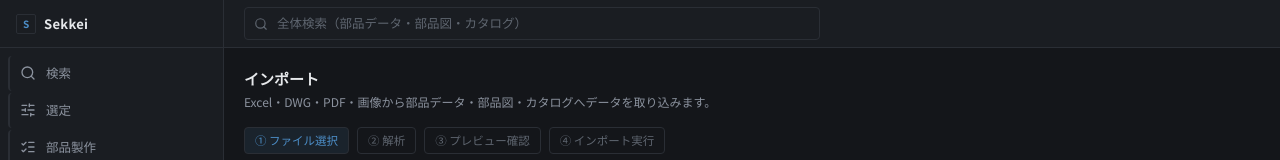
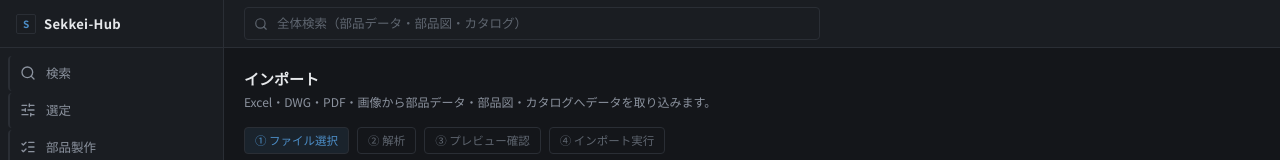
Before and after one commit to cuongluv92/Sekkei, a Next.js app: page /import in a window 1280 px wide. Shown: the top 160 px of the page. Built offline with nearby package versions, Linux system fonts and the light colour scheme.

Commit message:
Rename in-app display name to Sekkei-Hub
Update the browser tab title and sidebar logo/name (both ja and vi
dictionaries) from "Sekkei" to "Sekkei-Hub". This is the app's
displayed branding only — package name, repo name, and the Vercel
project/domain are unaffected.

```diff
--- a/src/app/layout.tsx
+++ b/src/app/layout.tsx
@@ -18,7 +18,7 @@ const geistMono = Geist_Mono({
 });
 
 export const metadata: Metadata = {
-  title: "Sekkei",
+  title: "Sekkei-Hub",
   description: "技術データ管理システム",
 };
 
--- a/src/lib/i18n/dictionaries/ja.ts
+++ b/src/lib/i18n/dictionaries/ja.ts
@@ -2,7 +2,7 @@ import type { Dictionary } from "./types";
 
 const ja: Dictionary = {
   app: {
-    name: "Sekkei",
+    name: "Sekkei-Hub",
     tagline: "技術データ管理システム",
   },
   nav: {
--- a/src/lib/i18n/dictionaries/vi.ts
+++ b/src/lib/i18n/dictionaries/vi.ts
@@ -2,7 +2,7 @@ import type { Dictionary } from "./types";
 
 const vi: Dictionary = {
   app: {
-    name: "Sekkei",
+    name: "Sekkei-Hub",
     tagline: "Hệ thống quản lý dữ liệu kỹ thuật",
   },
   nav: {
```
